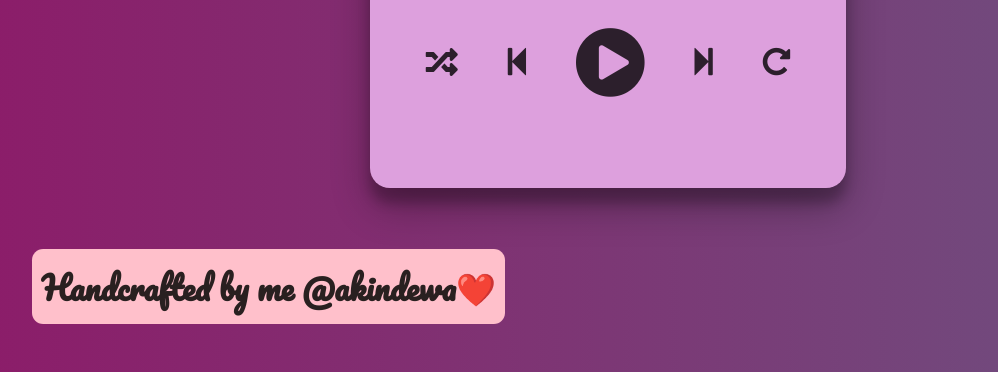
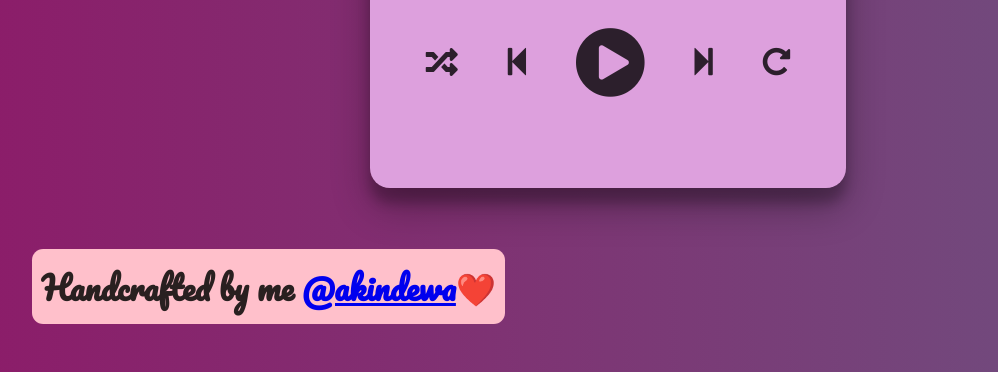
Before and after one commit to Akindewa/Music-App-Project, a plain HTML site: page index.html in a window 1280 px wide. Shown: the part 607-979 px from the top of the page, without its empty margins (32-1030 px from the left). Drawn offline with Linux system fonts and the light colour scheme.

Commit message:
music-app

```diff
--- a/index.html
+++ b/index.html
@@ -71,7 +71,7 @@
    </div>
 
                     <footer id="dewa">
-                          <h1>Handcrafted by me @akindewa❤️</h1>
+                          <h1>Handcrafted by me <a href="https://github.com/Akindewa/Music_App_Project.git" target="_blank">@akindewa</a>❤️</h1>
                    </footer>
 </body>
 </html>
```
